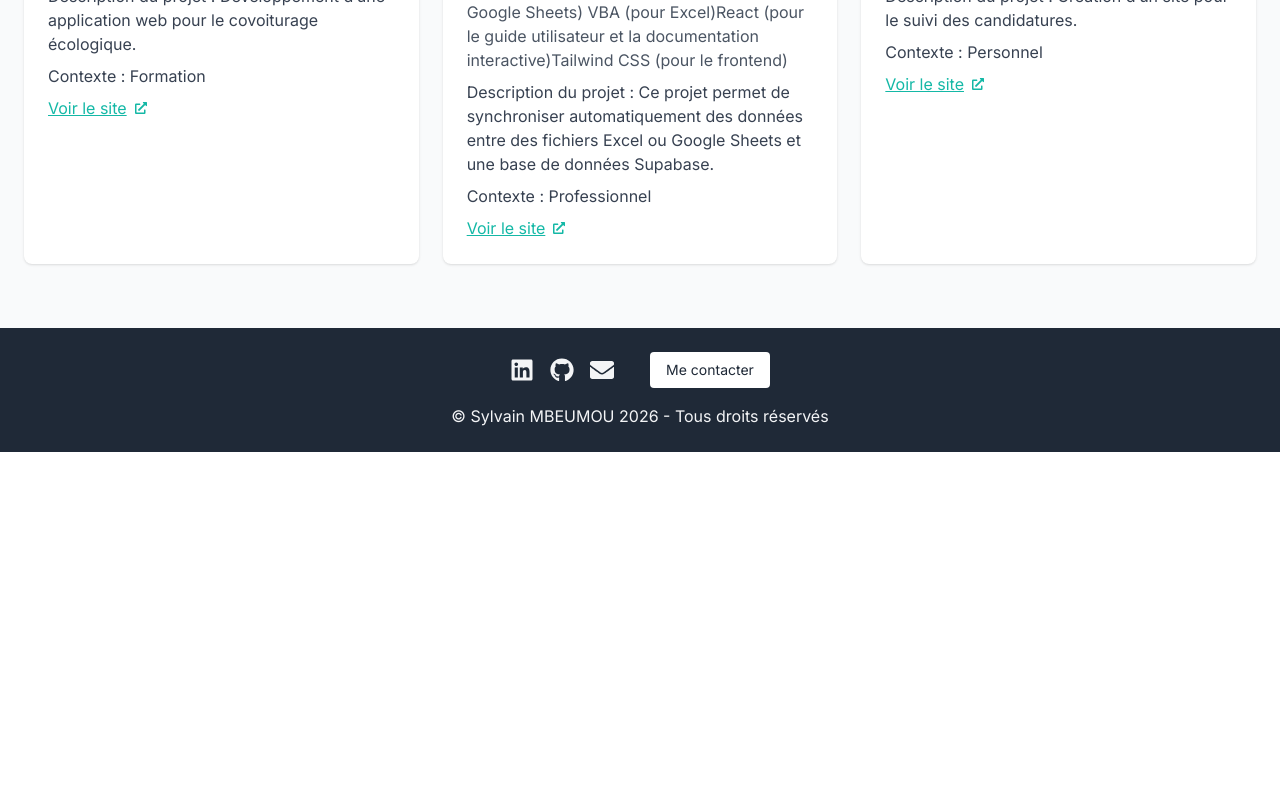
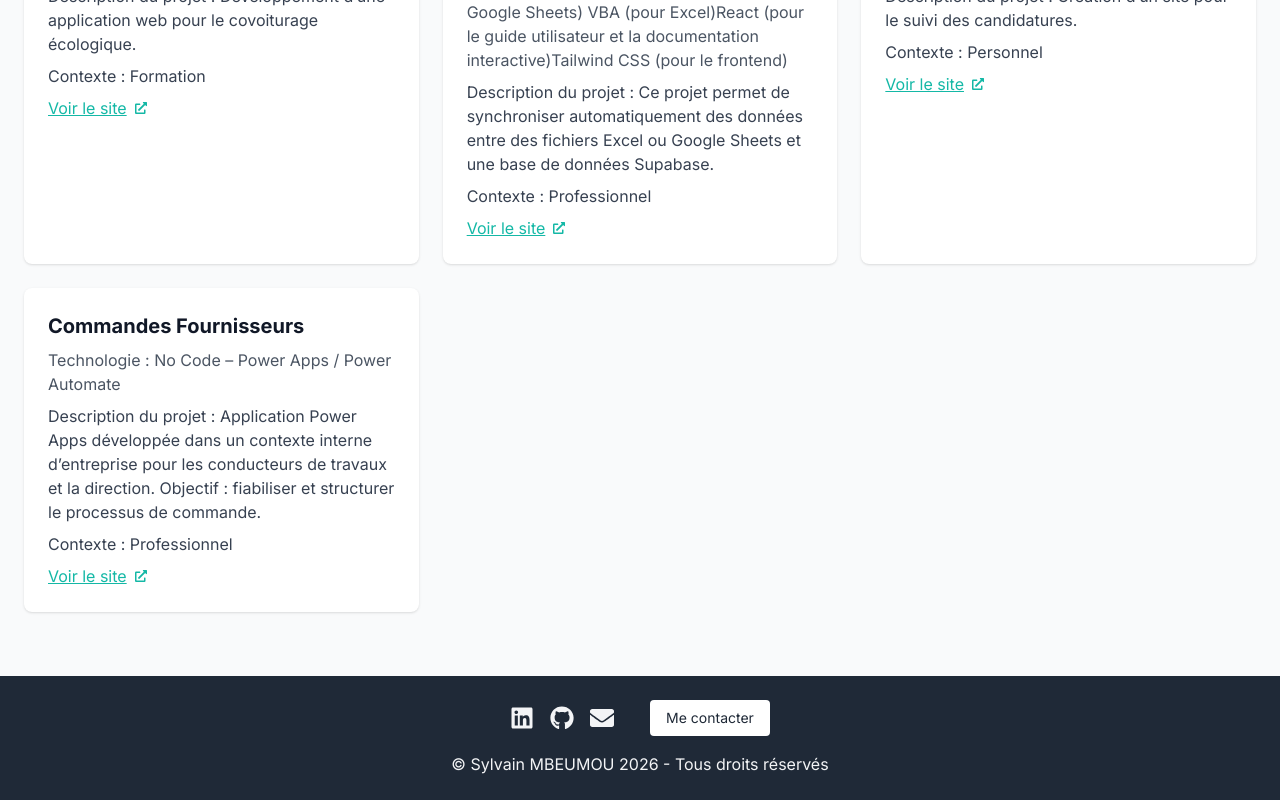
Before and after one commit to MBSylvain/PorfolioSM, a React (Create React App) app: page / in a window 1280 px wide. Shown: the part 2768-3568 px from the top of the page. Before the commit the page ends 3220 px from the top, so only its background shows below. Built offline with nearby package versions, Linux system fonts and the light colour scheme.

Commit message:
feat: add new project entry for "Commandes Fournisseurs" in ProjectFilter component

```diff
--- a/src/components/ProjectFilter.jsx
+++ b/src/components/ProjectFilter.jsx
@@ -55,6 +55,16 @@ const projects = [
     details: "Création d’un site pour le suivi des candidatures.",
     liens: "https://suivi-alpha.vercel.app/",
   },
+
+  {
+    id: 7,
+    title: "Commandes Fournisseurs",
+    tech: "No Code – Power Apps / Power Automate",
+    context: "Professionnel",
+    details:
+      "Application Power Apps développée dans un contexte interne d’entreprise pour les conducteurs de travaux et la direction. Objectif : fiabiliser et structurer le processus de commande.",
+    liens: "",
+  },
 ];
 
 export default function ProjectFilter() {
```
